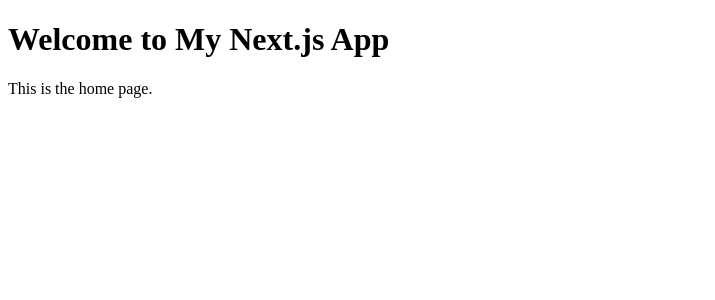
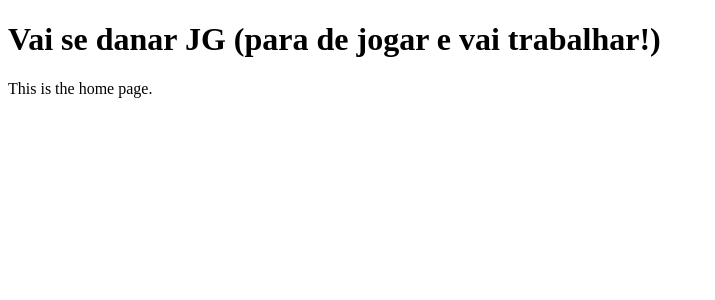
Before and after one commit to jvmreis/webSite, a Next.js app: page / in a window 1280 px wide. Shown: the top 300 px of the page, without its empty margins (0-715 px from the left). Built offline with nearby package versions, Linux system fonts and the light colour scheme.

Commit message:
new text

```diff
--- a/pages/index.js
+++ b/pages/index.js
@@ -1,7 +1,7 @@
 function home() {
   return (
     <div>
-      <h1>Welcome to My Next.js App</h1>
+      <h1>Vai se danar JG (para de jogar e vai trabalhar!)</h1>
       <p>This is the home page.</p>
     </div>
   );
```
